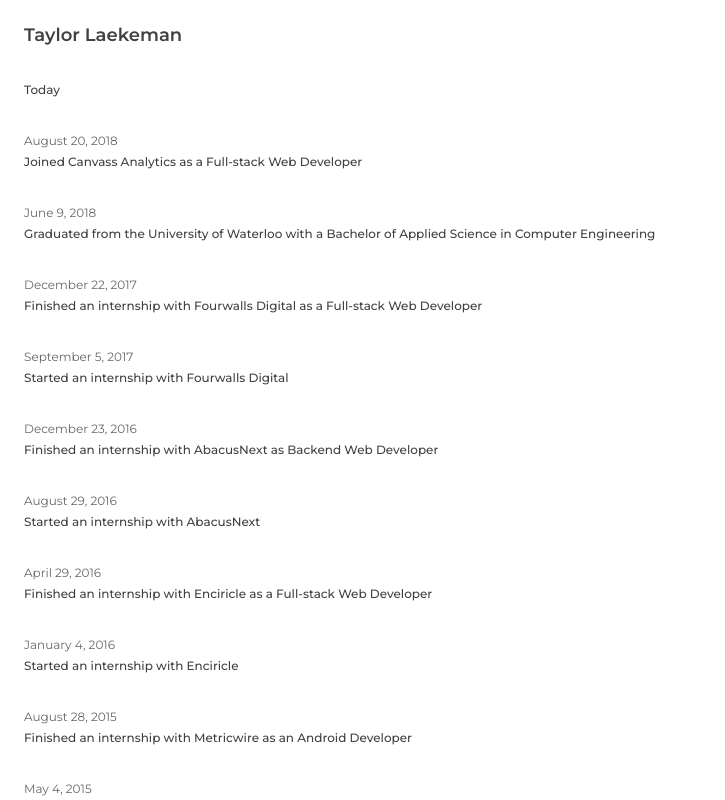
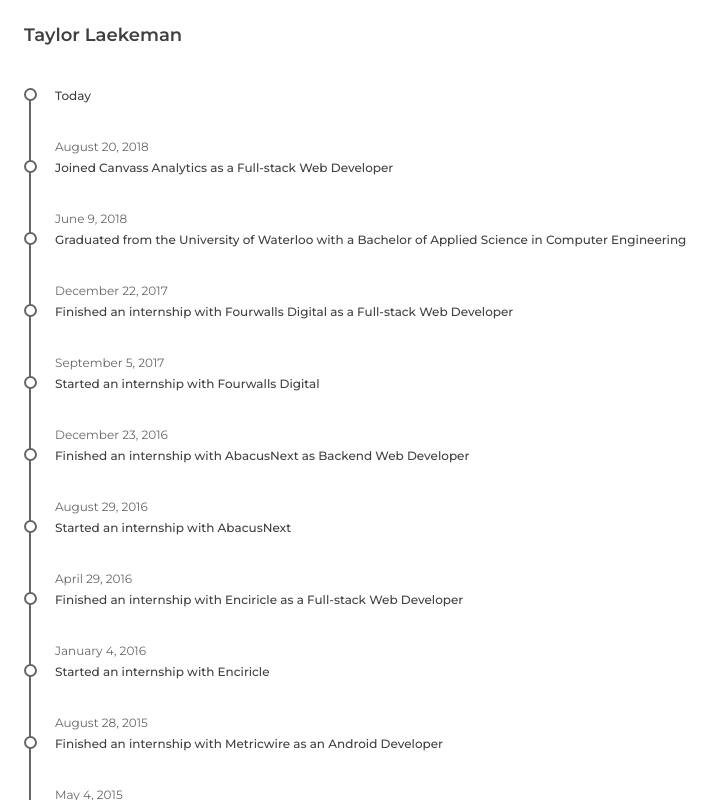
Before and after one commit to taylorlaekeman/tjlaekem, a React (Create React App) app: page / in a window 1280 px wide. Shown: the top 800 px of the page, without its empty margins (0-725 px from the left). Built offline with nearby package versions, Linux system fonts and the light colour scheme.

Commit message:
add timeline design to page (#6)

```diff
--- a/src/components/App.js
+++ b/src/components/App.js
@@ -1,9 +1,23 @@
 import React from 'react';
-import { ThemeProvider } from 'styled-components';
+import styled, { ThemeProvider } from 'styled-components';
 
 import Event from 'components/Event';
 import Global from 'styles/Global';
 import theme from 'styles/theme';
+
+const Main = styled.main`
+  position: relative;
+
+  &:before {
+    content: '';
+    position: absolute;
+    left: 5px;
+    top: 12px;
+    bottom: 24px;
+    width: 2px;
+    background-color: ${props => props.theme.colours.timeline};
+  }
+`;
 
 export default () => {
   return (
@@ -12,6 +26,7 @@
       <header>
         <h1>Taylor Laekeman</h1>
       </header>
+      <Main>
         <Event title="Today" />
         <Event
           date="August 20, 2018"
@@ -49,7 +64,10 @@
           date="August 28, 2015"
           title="Finished an internship with Metricwire as an Android Developer"
         />
-      <Event date="May 4, 2015" title="Started an internship with Metricwire" />
+        <Event
+          date="May 4, 2015"
+          title="Started an internship with Metricwire"
+        />
         <Event
           date="December 19, 2014"
           title="Finished an internship with CBTS Canada as a DevOps Developer"
@@ -78,6 +96,7 @@
           date="September 3, 2012"
           title="Started a Bachelor of Applied Science in Computer Engineering at the University of Waterloo"
         />
+      </Main>
     </ThemeProvider>
   );
 };
--- a/src/components/Event.js
+++ b/src/components/Event.js
@@ -8,14 +8,37 @@
 
 const Header = styled.header`
   display: grid;
-  grid-gap: 6px;
+  grid-template-areas:
+    '.    date '
+    'icon title';
+  grid-template-columns: 13px 1fr;
+  grid-gap: 6px 18px;
+
+  &:after {
+    content: '';
+    grid-area: icon;
+    background-color: white;
+    border: solid ${props => props.theme.colours.timeline} 2px;
+    border-radius: 50%;
+    height: 13px;
+    z-index: 2;
+    box-sizing: border-box;
+  }
+`;
+
+const Title = styled.h2`
+  grid-area: title;
+`;
+
+const Time = styled.time`
+  grid-area: date;
 `;
 
 const Event = ({ date, description, title }) => (
   <Article>
     <Header>
-      {date && <time>{date}</time>}
-      <h2>{title}</h2>
+      {date && <Time>{date}</Time>}
+      <Title>{title}</Title>
     </Header>
     {description && (
       <main>
--- a/src/styles/colours.js
+++ b/src/styles/colours.js
@@ -8,6 +8,7 @@
 
 export default {
   background: palette.white,
+  timeline: palette.grey[800],
   text: palette.grey[900],
   textLight: palette.grey[800]
 };
```
Lines whose indentation alone changed are shown as unchanged.
